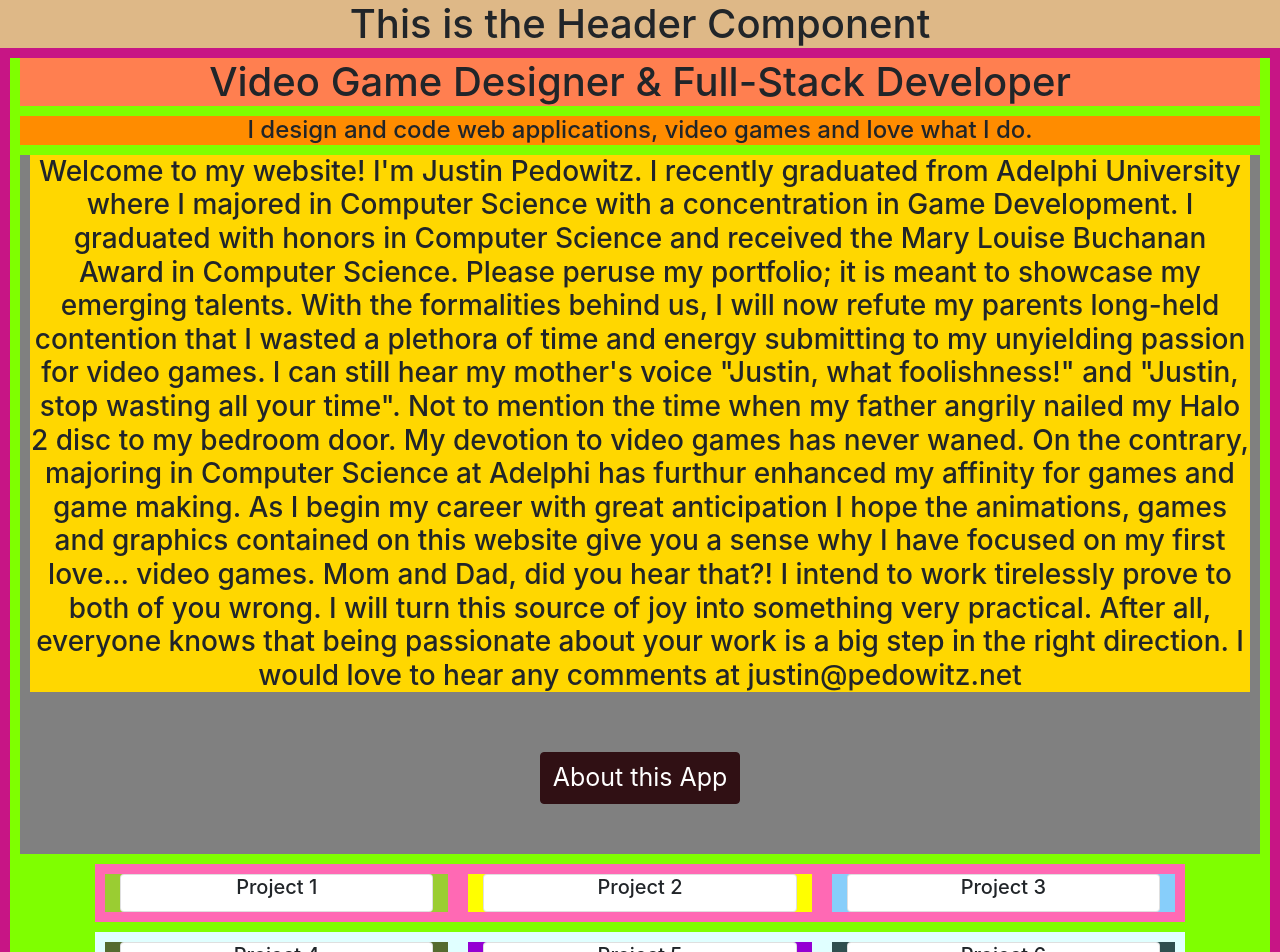
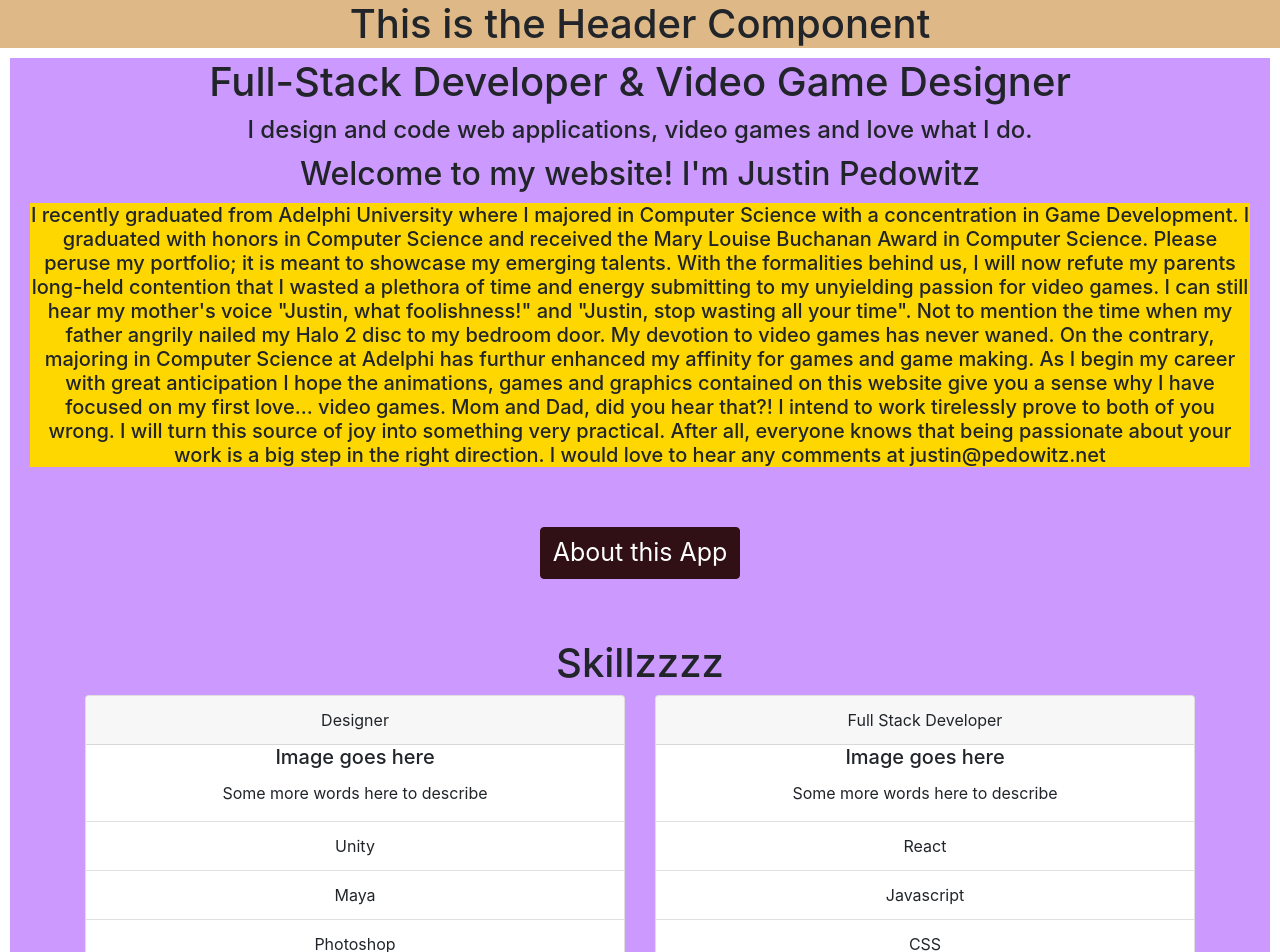
Before and after one commit to Juicester/portfolio, a React (Create React App) app: page / in a window 1280 px wide. Shown: the top 952 px of the page. Built offline with nearby package versions, Linux system fonts and the light colour scheme.

Commit message:
added skills section

```diff
--- a/src/App.css
+++ b/src/App.css
@@ -1,6 +1,6 @@
 .App {
 	text-align: center;
-	background-color: mediumvioletred;
+	/* background-color: mediumvioletred; */
 }
 
 /* .App-logo {
--- a/src/components/About/About.css
+++ b/src/components/About/About.css
@@ -14,7 +14,7 @@
 	text-decoration: none;
 }
 .about-container {
-	background-color: gray;
+	/* background-color: gray; */
 	margin: 10px;
 }
 
--- a/src/components/About/About.js
+++ b/src/components/About/About.js
@@ -8,28 +8,28 @@ function About() {
 
 	return (
 		<div className='about-container'>
-			<h3 className='words'>
-				Welcome to my website! I'm Justin Pedowitz. I recently graduated from
-				Adelphi University where I majored in Computer Science with a
-				concentration in Game Development. I graduated with honors in Computer
-				Science and received the Mary Louise Buchanan Award in Computer Science.
-				Please peruse my portfolio; it is meant to showcase my emerging talents.
-				With the formalities behind us, I will now refute my parents long-held
-				contention that I wasted a plethora of time and energy submitting to my
-				unyielding passion for video games. I can still hear my mother's voice
-				"Justin, what foolishness!" and "Justin, stop wasting all your time".
-				Not to mention the time when my father angrily nailed my Halo 2 disc to
-				my bedroom door. My devotion to video games has never waned. On the
-				contrary, majoring in Computer Science at Adelphi has furthur enhanced
-				my affinity for games and game making. As I begin my career with great
-				anticipation I hope the animations, games and graphics contained on this
-				website give you a sense why I have focused on my first love... video
-				games. Mom and Dad, did you hear that?! I intend to work tirelessly
-				prove to both of you wrong. I will turn this source of joy into
-				something very practical. After all, everyone knows that being
-				passionate about your work is a big step in the right direction. I would
-				love to hear any comments at justin@pedowitz.net
-			</h3>
+			<h2>Welcome to my website! I'm Justin Pedowitz</h2>
+			<h5 className='words'>
+				I recently graduated from Adelphi University where I majored in Computer
+				Science with a concentration in Game Development. I graduated with
+				honors in Computer Science and received the Mary Louise Buchanan Award
+				in Computer Science. Please peruse my portfolio; it is meant to showcase
+				my emerging talents. With the formalities behind us, I will now refute
+				my parents long-held contention that I wasted a plethora of time and
+				energy submitting to my unyielding passion for video games. I can still
+				hear my mother's voice "Justin, what foolishness!" and "Justin, stop
+				wasting all your time". Not to mention the time when my father angrily
+				nailed my Halo 2 disc to my bedroom door. My devotion to video games has
+				never waned. On the contrary, majoring in Computer Science at Adelphi
+				has furthur enhanced my affinity for games and game making. As I begin
+				my career with great anticipation I hope the animations, games and
+				graphics contained on this website give you a sense why I have focused
+				on my first love... video games. Mom and Dad, did you hear that?! I
+				intend to work tirelessly prove to both of you wrong. I will turn this
+				source of joy into something very practical. After all, everyone knows
+				that being passionate about your work is a big step in the right
+				direction. I would love to hear any comments at justin@pedowitz.net
+			</h5>
 			<Button
 				className='modal-button'
 				variant='primary'
--- a/src/components/Home/Home.css
+++ b/src/components/Home/Home.css
@@ -1,14 +1,14 @@
 .outer-home {
-	background-color: chartreuse;
+	background-color: #cc99ff;
 	margin: 10px;
 }
 
 .title-words {
-	background-color: coral;
+	/* background-color: coral; */
 	margin: 10px;
 }
 
 .sub-words {
-	background-color: darkorange;
+	/* background-color: darkorange; */
 	margin: 10px;
 }
--- a/src/components/Home/Home.js
+++ b/src/components/Home/Home.js
@@ -6,20 +6,21 @@ import Row from 'react-bootstrap/Row';
 import Col from 'react-bootstrap/Col';
 import Button from 'react-bootstrap/Button';
 import Card from 'react-bootstrap/Card';
-import '../About/About';
 import About from '../About/About';
 import Projects from '../Projects/Projects';
+import Skills from '../Skills/Skills';
 
 function Home() {
 	return (
 		<div className='outer-home'>
 			<h1 className='title-words'>
-				Video Game Designer & Full-Stack Developer
+				Full-Stack Developer & Video Game Designer
 			</h1>
 			<h4 className='sub-words'>
 				I design and code web applications, video games and love what I do.
 			</h4>
 			<About />
+			<Skills />
 			<Projects />
 		</div>
 	);
--- a/src/components/Projects/Projects.css
+++ b/src/components/Projects/Projects.css
@@ -1,10 +1,10 @@
 .row1 {
-	background-color: hotpink;
+	/* background-color: hotpink; */
 	margin: 10px;
 }
 
 .row2 {
-	background-color: lightcyan;
+	/* background-color: lightcyan; */
 	margin: 10px;
 }
 
--- a/src/components/Projects/Projects.js
+++ b/src/components/Projects/Projects.js
@@ -10,6 +10,7 @@ function Projects() {
 		<div>
 			{/* <Container className='container-fluid d-flex justify-content-center'> */}
 			<Container>
+				<h1>My Work</h1>
 				<Row className='row1'>
 					<Col className='proj1'>
 						<Card>
--- /dev/null
+++ b/src/components/Skills/Skills.js
@@ -0,0 +1,45 @@
+import React from 'react';
+import { Container } from 'react-bootstrap';
+import Row from 'react-bootstrap/Row';
+import Col from 'react-bootstrap/Col';
+import Card from 'react-bootstrap/Card';
+import ListGroup from 'react-bootstrap/ListGroup';
+import ListGroupItem from 'react-bootstrap/ListGroupItem';
+
+function Skills() {
+	return (
+		<div>
+			<Container>
+				<h1>Skillzzzz</h1>
+				<Row>
+					<Col className='skills-col-1'>
+						<Card>
+							<Card.Header>Designer</Card.Header>
+							<Card.Title>Image goes here</Card.Title>
+							<Card.Text>Some more words here to describe</Card.Text>
+							<ListGroup className='list-group-flush'>
+								<ListGroupItem>Unity</ListGroupItem>
+								<ListGroupItem>Maya</ListGroupItem>
+								<ListGroupItem>Photoshop</ListGroupItem>
+							</ListGroup>
+						</Card>
+					</Col>
+					<Col className='skills-col-2'>
+						<Card>
+							<Card.Header>Full Stack Developer</Card.Header>
+							<Card.Title>Image goes here</Card.Title>
+							<Card.Text>Some more words here to describe</Card.Text>
+							<ListGroup className='list-group-flush'>
+								<ListGroupItem>React</ListGroupItem>
+								<ListGroupItem>Javascript</ListGroupItem>
+								<ListGroupItem>CSS</ListGroupItem>
+							</ListGroup>
+						</Card>
+					</Col>
+				</Row>
+			</Container>
+		</div>
+	);
+}
+
+export default Skills;
```
Also changed, not shown: src/components/Skills/Skills.css (added).
